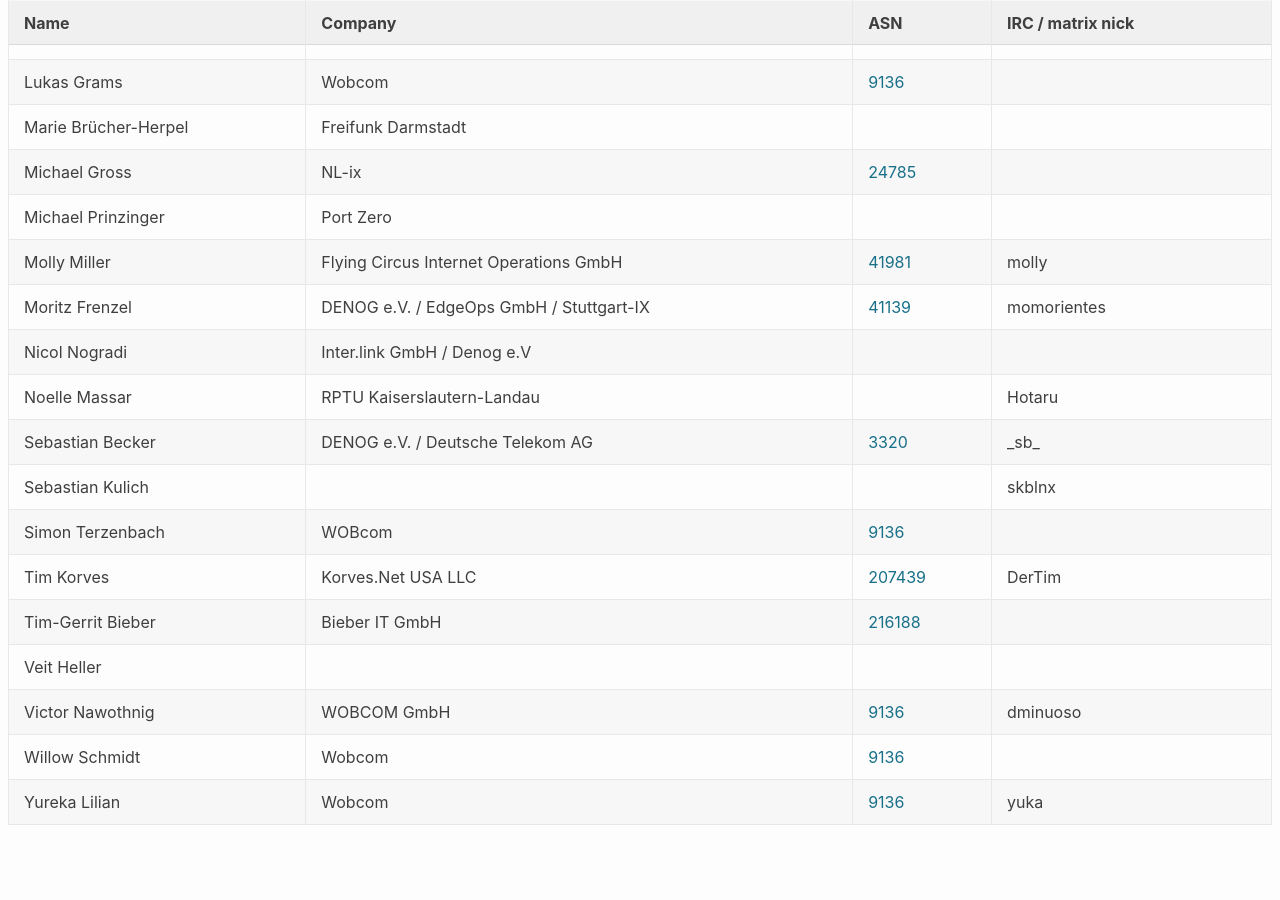
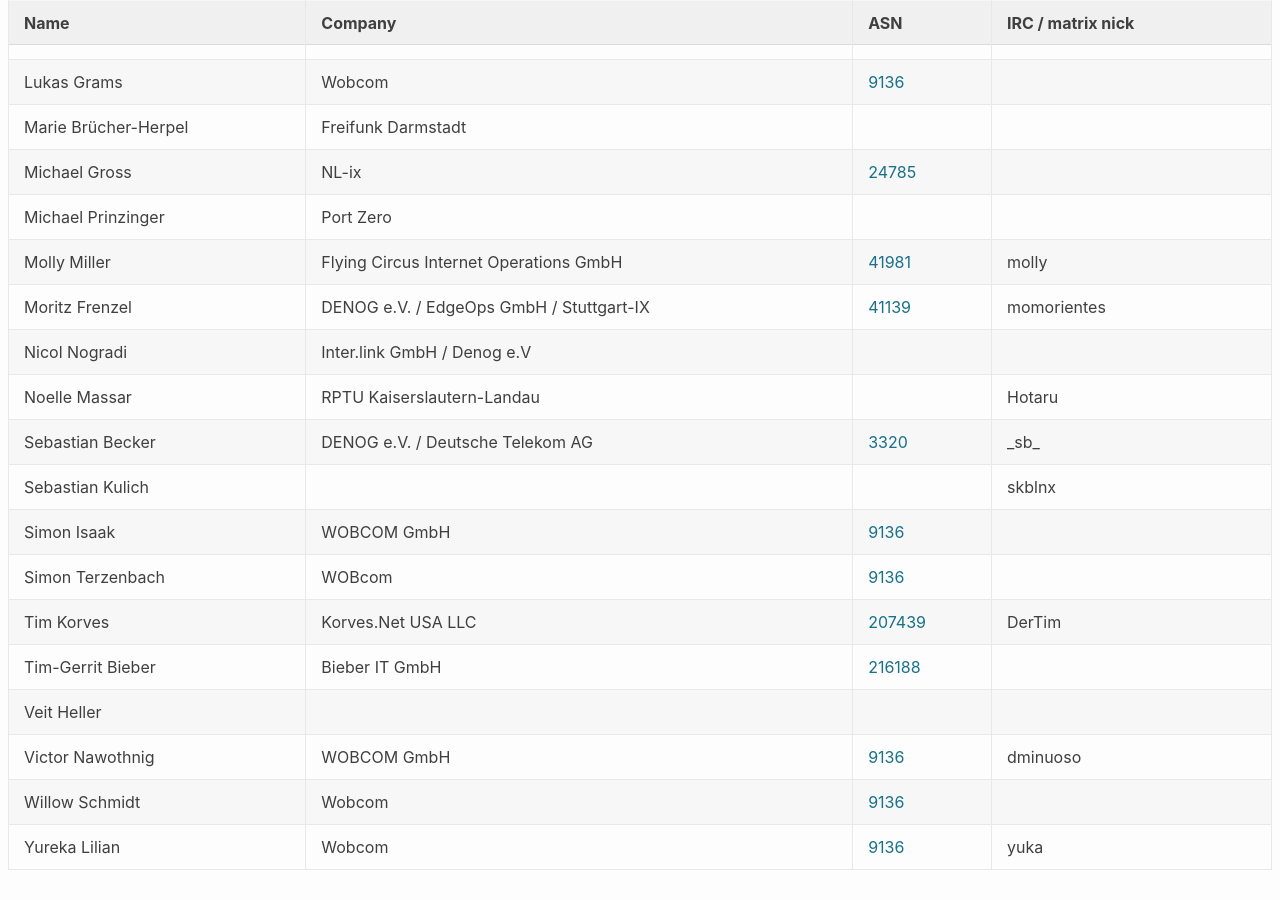
Before and after one commit to denog/pretix-attendeelist, a Jekyll site: the page built from denogmeetup25-04/index.markdown, in a window 1280 px wide and 900 px high, scrolled down 1119 px. Built offline with Jekyll 4.4.1, drawn with Linux system fonts in a browser that asks for light colours; before the commit the page ends 1974 px from its top, so only the background shows below that.

Commit message:
Latest data: Wed May 21 10:11:06 UTC 2025

```diff
--- a/_data/attendees_denogmeetup25-04.json
+++ b/_data/attendees_denogmeetup25-04.json
@@ -210,6 +210,12 @@
     "asn": null
   },
   {
+    "name": "Simon Isaak",
+    "company": "WOBCOM GmbH",
+    "irc": null,
+    "asn": "9136"
+  },
+  {
     "name": "Simon Terzenbach",
     "company": "WOBcom",
     "irc": null,
```
